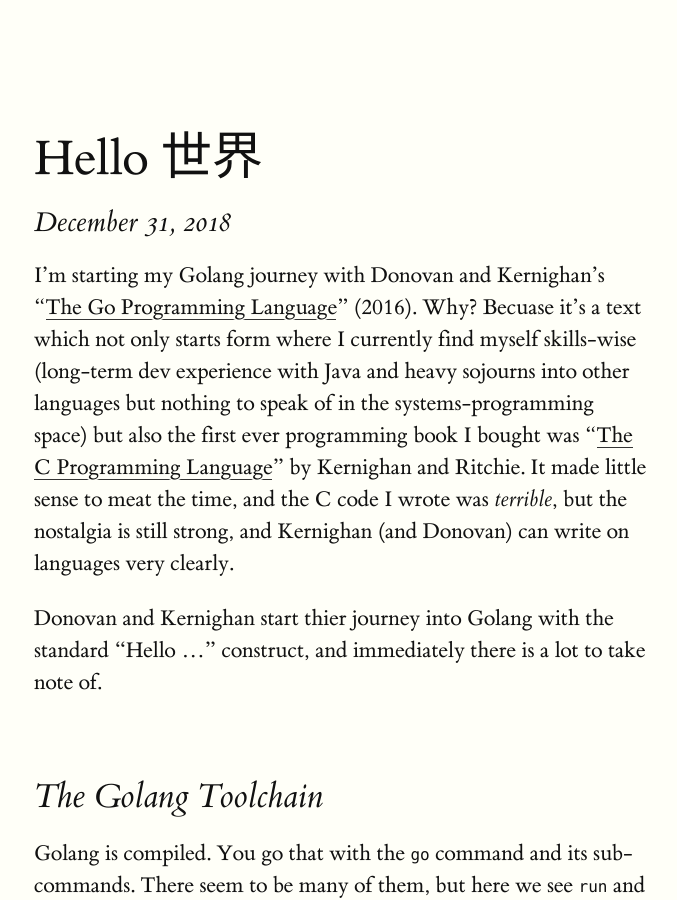
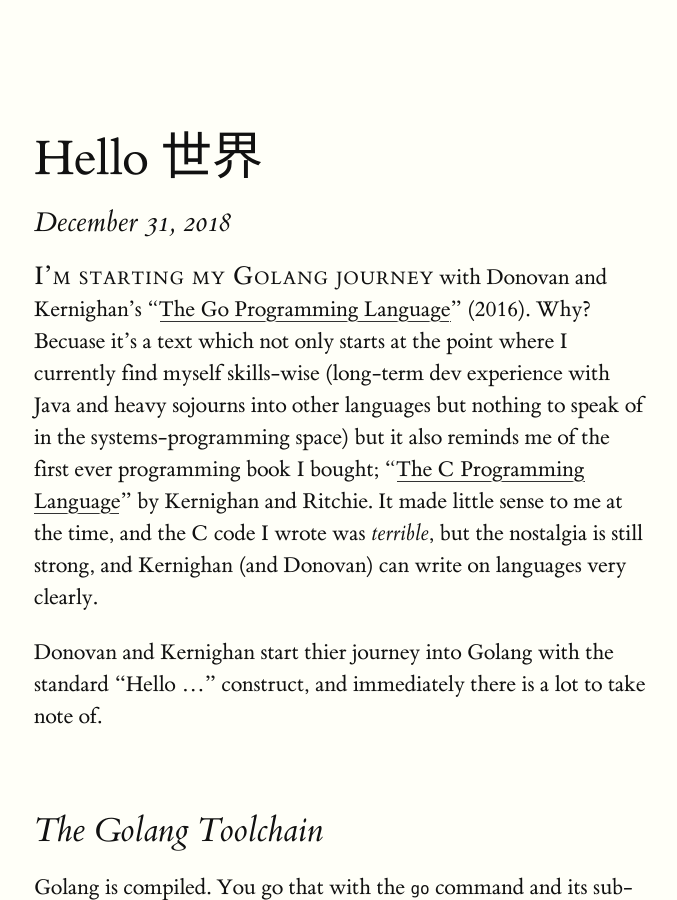
Before and after one commit to grokkinkotlin/grokkinkotlin.github.com, a Jekyll site: the page built from _posts/2018-12-31-hello-world.md, in a window 1280 px wide and 900 px high, scrolled down 433 px. Shown: the whole window, without its empty margins (126-803 px from the left). Built offline with Jekyll 4.4.1, drawn with Linux system fonts in a browser that asks for light colours.

Commit message:
Commit changes in src

```diff
--- a/_posts/2018-12-31-hello-world.md
+++ b/_posts/2018-12-31-hello-world.md
@@ -2,7 +2,7 @@
 title: "Hello 世界"
 layout: post
 ---
-I'm starting my Golang journey with Donovan and Kernighan's "[The Go Programming Language](https://www.gopl.io/)" (2016).  Why? Becuase it's a text which not only starts form where I currently find myself skills-wise (long-term dev experience with Java and heavy sojourns into other languages but nothing to speak of in the systems-programming space) but also the first ever programming book I bought was "[The C Programming Language](https://www.cprogramming.com/books/ritchie.html)" by Kernighan and Ritchie.  It made little sense to meat the time, and the C code I wrote was _terrible_, but the nostalgia is still strong, and Kernighan (and Donovan) can write on languages very clearly.
+{% newthought "I'm starting my Golang journey" %} with Donovan and Kernighan's "[The Go Programming Language](https://www.gopl.io/)" (2016).  Why? Becuase it's a text which not only starts at the point where I currently find myself skills-wise (long-term dev experience with Java and heavy sojourns into other languages but nothing to speak of in the systems-programming space) but it also reminds me of the first ever programming book I bought; "[The C Programming Language](https://www.cprogramming.com/books/ritchie.html)" by Kernighan and Ritchie.  It made little sense to me at the time, and the C code I wrote was _terrible_, but the nostalgia is still strong, and Kernighan (and Donovan) can write on languages very clearly.
 
 Donovan and Kernighan start thier journey into Golang with the standard "Hello ..." construct, and immediately there is a lot to take note of.
 
```
